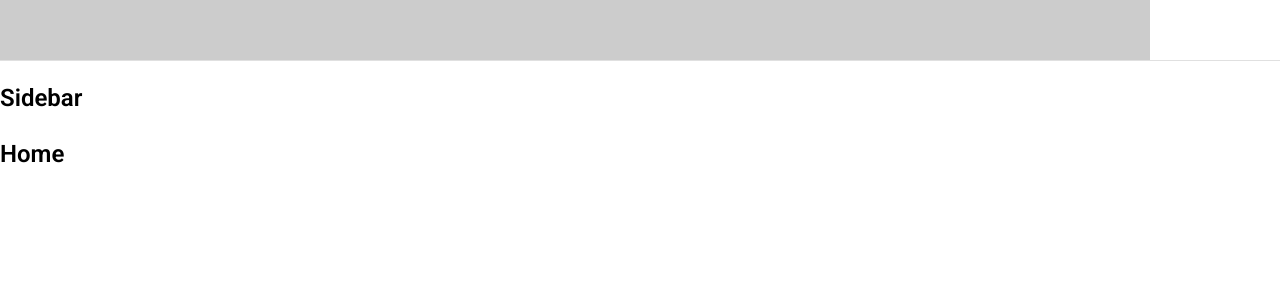
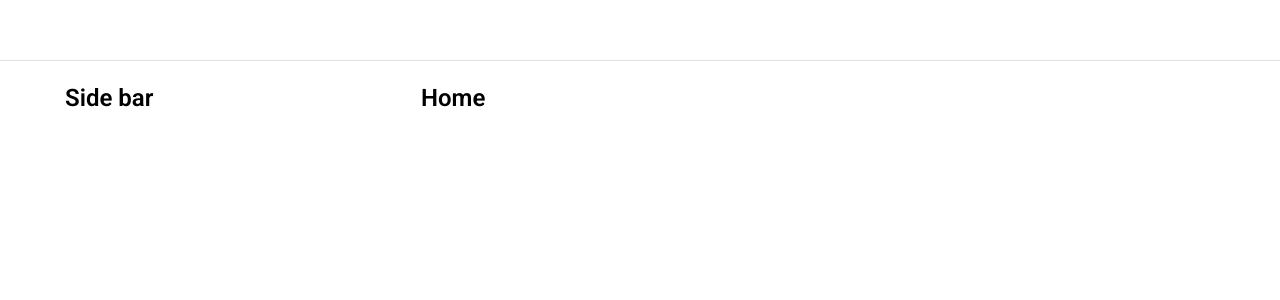
Before and after one commit to MinhMinhVP/tiktok-ui, a React (Create React App) app: page / in a window 1280 px wide. Shown: the top 300 px of the page. Built offline with nearby package versions, Linux system fonts and the light colour scheme.

Commit message:
Dựng khung Layout mặc định

```diff
--- a/src/components/GlobalStyles/GlobalStyles.scss
+++ b/src/components/GlobalStyles/GlobalStyles.scss
@@ -3,6 +3,10 @@
 
 :root {
     --primary: #fe2c55;
+
+    //Default layout
+    --default-layput-header-height: 60px;
+    --default-layput-width: 1150px;
 }
 
 * {
@@ -18,4 +22,5 @@
     font-size: 1.6rem;
     line-height: 1.5;
     text-rendering: optimizeSpeed;
+    margin: 0px;
 }
--- /dev/null
+++ b/src/components/Layout/DefaultLayout/DefaultLayout.module.scss
@@ -0,0 +1,14 @@
+.wrapper {
+    display: flex;
+    flex-direction: column;
+    align-items: center;
+}
+
+.container {
+    width: var(--default-layput-width);
+    display: flex;
+}
+
+.content {
+    flex: 1;
+}
--- /dev/null
+++ b/src/components/Layout/DefaultLayout/Sidebar/Sidebar.module.scss
@@ -0,0 +1,3 @@
+.wrapper {
+    width: 356px;
+}
--- a/src/components/Layout/DefaultLayout/Sidebar/index.js
+++ b/src/components/Layout/DefaultLayout/Sidebar/index.js
@@ -1,5 +1,14 @@
+import classNames from 'classnames/bind';
+import styles from './Sidebar.module.scss';
+
+const cx = classNames.bind(styles);
+
 function Sidebar() {
-    return <h2>Sidebar</h2>;
+    return (
+        <aside className={cx('wrapper')}>
+            <h2>Side bar</h2>
+        </aside>
+    );
 }
 
 export default Sidebar;
--- a/src/components/Layout/DefaultLayout/index.js
+++ b/src/components/Layout/DefaultLayout/index.js
@@ -1,13 +1,17 @@
+import classNames from 'classnames/bind';
 import Header from '~/components/Layout/components/Header';
+import styles from './DefaultLayout.module.scss';
 import Sidebar from './Sidebar';
+
+const cx = classNames.bind(styles);
 
 function DefaultLayout({ children }) {
     return (
-        <div>
+        <div className={cx('wrapper')}>
             <Header />
-            <div className="container">
+            <div className={cx('container')}>
                 <Sidebar />
-                <div className="content">{children}</div>
+                <div className={cx('content')}>{children}</div>
             </div>
         </div>
     );
--- a/src/components/Layout/components/Header/Header.module.scss
+++ b/src/components/Layout/components/Header/Header.module.scss
@@ -1,11 +1,12 @@
-.wrapper{
-    height: 60px;
-
+.wrapper {
+    width: 100%;
+    height: var(--default-layput-header-height);
     box-shadow: 0px 1px rgb(0 0 0 / 12%);
+    display: flex;
+    justify-content: center;
 }
 
-.inner{
+.inner {
     height: 100%;
-    width: 1150px;
-    background-color: #ccc;
+    width: var(--default-layput-width);
 }
```
Also changed, not shown: src/components/Layout/components/Header/index.js (+7 -7 lines).
